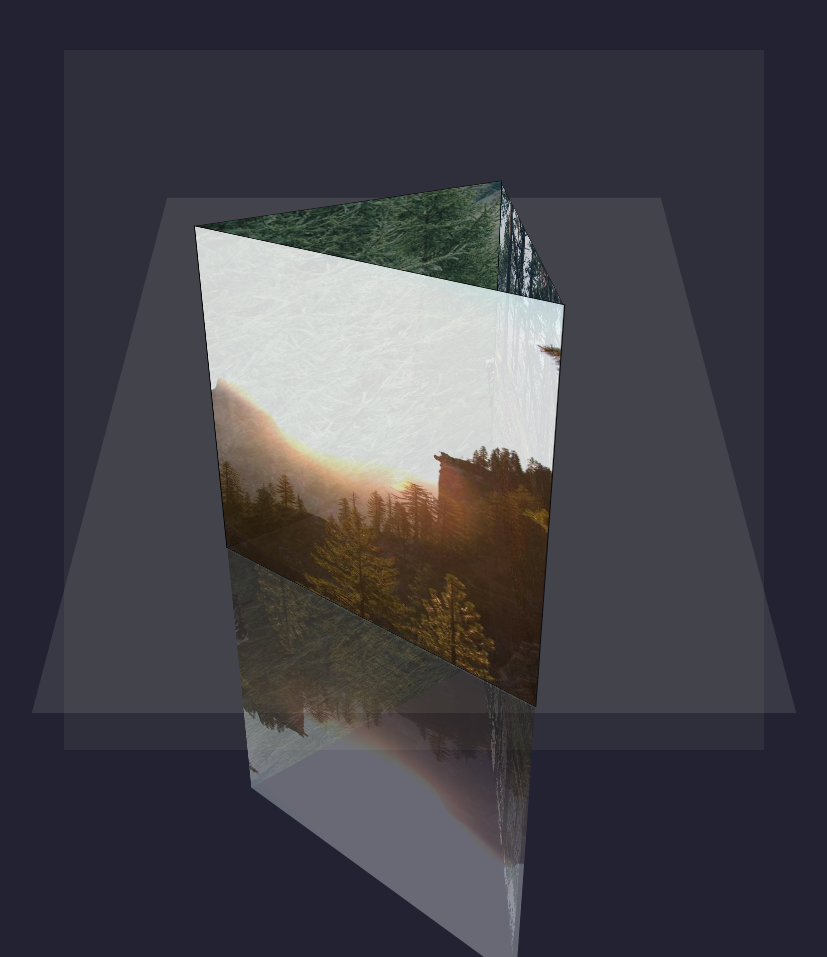
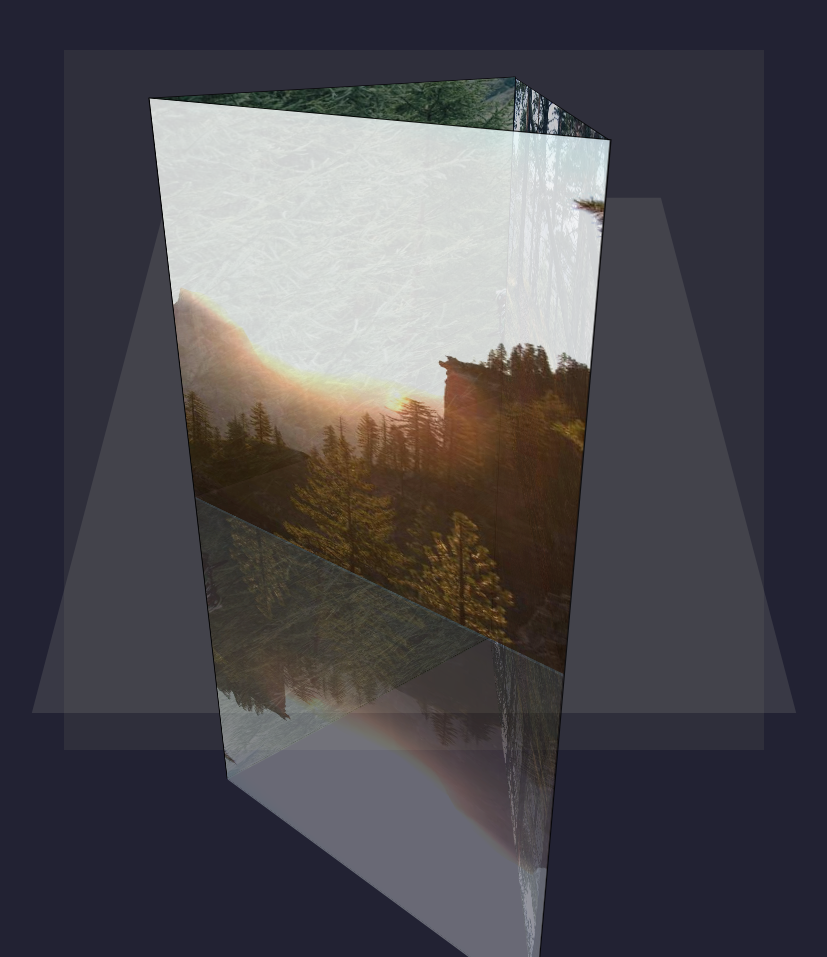
Before and after one commit to marinamirza/UX-UI, a plain HTML site: page 3D-carousel/index.html in a window 1280 px wide. Shown: the whole page, without its empty margins (226-1053 px from the left). After the commit the page ends 886 px from the top, so only its background shows below. Drawn offline with Linux system fonts and the light colour scheme.

Commit message:
Add files via upload

```diff
--- a/3D-carousel/style.css
+++ b/3D-carousel/style.css
@@ -28,13 +28,14 @@ body {
 
 }
 .carousel .slides div {
-    background-color: #131;
+    /* background-color: #131; */
     width: 400px;
-    height: 600px;
+    height: 1200px;
     border: 1px solid black;
 
     opacity: 0.8;
     transform-origin: center center -115px ;
+    top: 250px;
 }
 .carousel .slides div:hover {
     opacity: 1;
@@ -121,6 +122,6 @@ body {
 div .reflection {
     opacity: 0.4;
     transform: rotate(180deg);
-    background-image: linear-gradient (black, transparent);
+    background-image: linear-gradient(black 40%,transparent 60%);
 
 }
```
